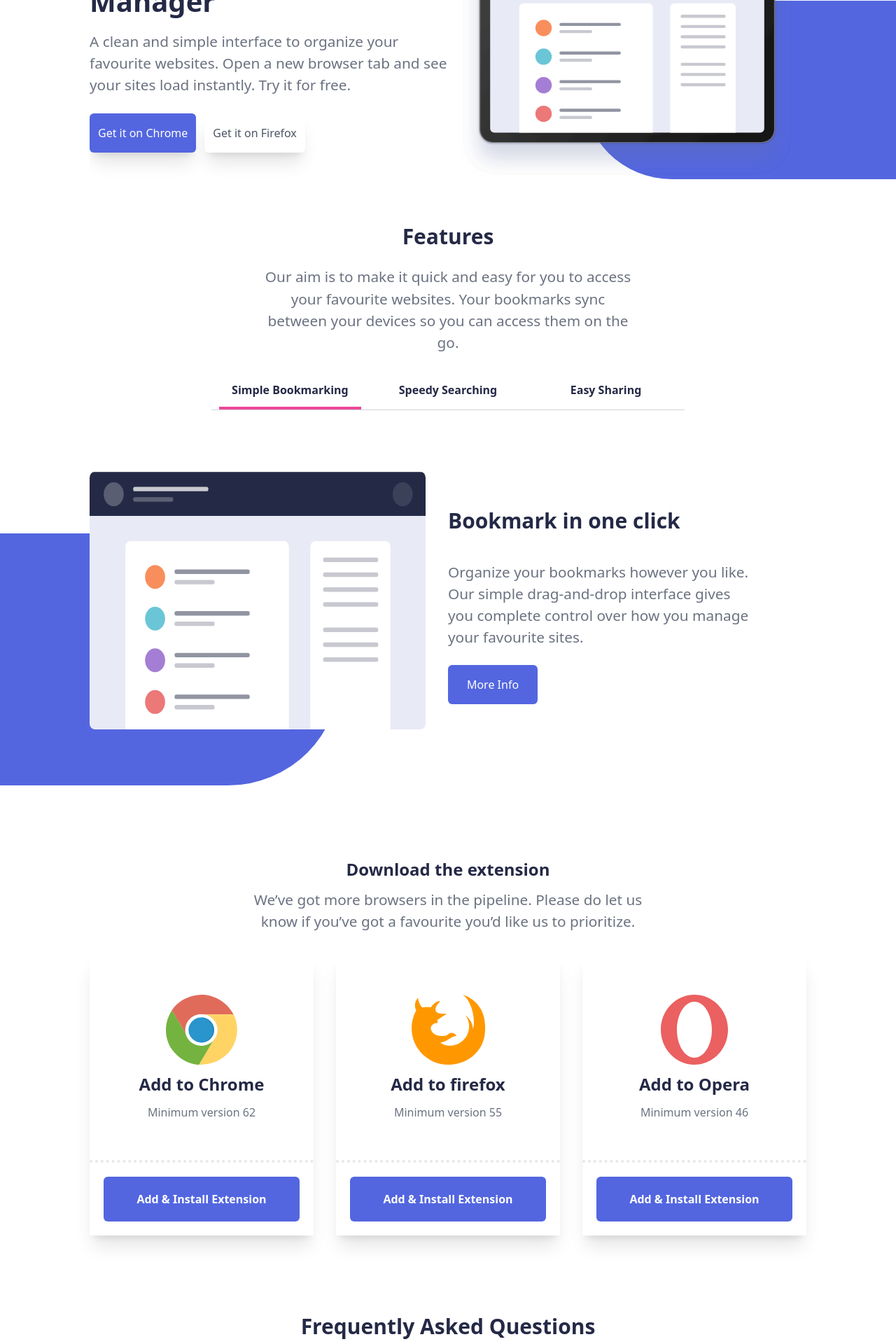
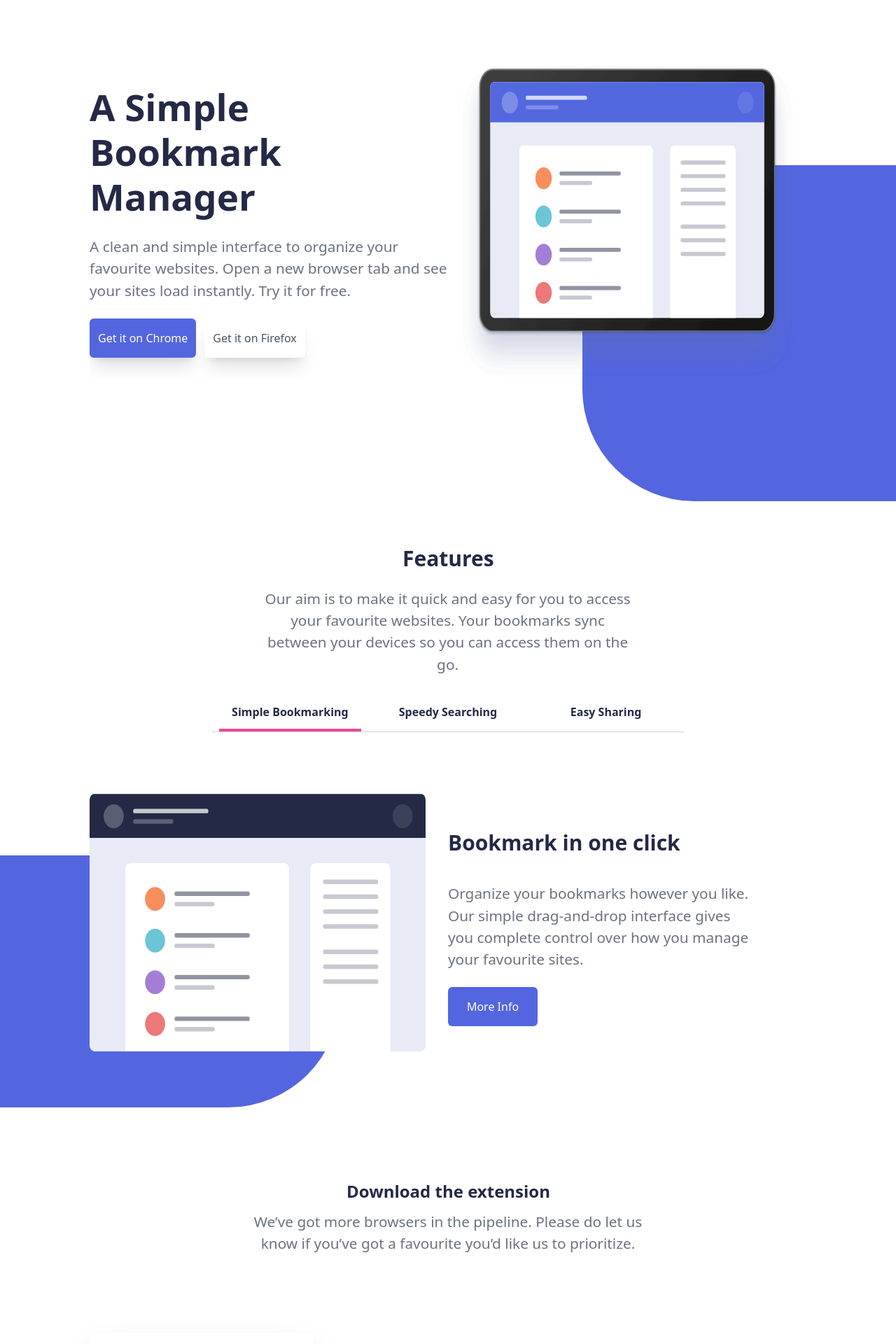
Before and after one commit to AlexisKcc8/landing-page-bookmark, a React (Vite) app: page / in a window 1280 px wide. Shown: the part 180-2100 px from the top of the page at 70% size. Built offline with nearby package versions, Linux system fonts and the light colour scheme.

Commit message:
dependencia animate e intersectionobserver react agregado

```diff
--- a/package.json
+++ b/package.json
@@ -10,8 +10,10 @@
     "preview": "vite preview"
   },
   "dependencies": {
+    "animate.css": "4.1.1",
     "react": "^18.2.0",
-    "react-dom": "^18.2.0"
+    "react-dom": "^18.2.0",
+    "react-intersection-observer": "^9.7.0"
   },
   "devDependencies": {
     "@types/react": "^18.2.43",
--- a/src/App.jsx
+++ b/src/App.jsx
@@ -1,4 +1,4 @@
-import { ContactUs } from "./layouts/ContactUs.JSX";
+import { Contact } from "./layouts/Contact";
 import { Download } from "./layouts/Download";
 import { Features } from "./layouts/Features";
 import { Footer } from "./layouts/Footer";
@@ -15,7 +15,7 @@ function App() {
         <Features />
         <Download />
         <FrequentlyAsked />
-        <ContactUs />
+        <Contact />
         <Footer />
       </main>
     </>
--- a/src/components/CardExtension.jsx
+++ b/src/components/CardExtension.jsx
@@ -5,8 +5,8 @@ export const CardExtension = (props) => {
 
   return (
     <div
-      className={`w-[80%] h-[25rem] flex flex-col shadow-xl ${
-        index > 0 ? `mt-[${(index * 5).toString()}rem]` : ``
+      className={`w-[80%] h-[25rem] flex flex-col shadow-2xl ${
+        index == 1 ? " lg:mt-[5rem]" : index >= 2 ? "lg:mt-[10rem]" : ""
       }`}
     >
       <div className="bg-white flex flex-col justify-center items-center grow">
--- a/src/components/DetailQuestion.jsx
+++ b/src/components/DetailQuestion.jsx
@@ -4,7 +4,10 @@ export const DetailQuestion = (props) => {
   const { Question, Answer } = asked;
 
   return (
-    <details className="group border-0 border-b-2 py-3 w-[95%] cursor-pointer">
+    <details
+      name="info"
+      className="group border-0 border-b-2 py-3 w-[95%] cursor-pointer"
+    >
       <summary className="text-[.85rem] font-semibold text-blue-darker group-open:text-green-500 list-none flex justify-between items-center hover:text-red-400">
         {Question}
         <span className="group-open:hidden mr-4">⬇️</span>
--- /dev/null
+++ b/src/hooks/useIntersectionObserver.jsx
@@ -0,0 +1,36 @@
+import { useEffect, useState, useRef } from "react";
+
+function useIntersectionObserver(options) {
+  const [intersectionEntries, setIntersectionEntries] = useState([]);
+
+  const observer = useRef(null);
+
+  useEffect(() => {
+    observer.current = new IntersectionObserver((entries) => {
+      setIntersectionEntries(entries);
+
+      entries.forEach((entrie) => {
+        entrie.target.classList.add("animate__animated", "animate__backInUp");
+      });
+    }, options);
+
+    return () => {
+      if (observer.current) {
+        observer.current.disconnect();
+      }
+    };
+  }, [observe]);
+
+  function observe(element) {
+    if (observer.current && element) {
+      observer.current.observe(element);
+      return () => {
+        observer.current.unobserve(element);
+      };
+    }
+  }
+
+  return [observe, intersectionEntries];
+}
+
+export default useIntersectionObserver;
--- a/src/layouts/ContactUs.jsx
+++ b/src/layouts/Contact.jsx
@@ -1,4 +1,4 @@
-export const ContactUs = () => {
+export const Contact = () => {
   return (
     <section
       id="section-contact"
--- a/src/layouts/Download.jsx
+++ b/src/layouts/Download.jsx
@@ -1,22 +1,41 @@
+import { useInView } from "react-intersection-observer";
 import { CardExtension } from "../components/CardExtension";
 import { extensions } from "../data/myData";
 export const Download = () => {
+  const { ref, inView } = useInView({
+    /* Optional options */
+    triggerOnce: true,
+    // threshold: 0,
+    rootMargin: "0px",
+  });
   return (
     <section
       id="section-download"
       className=" scroll-mt-20 lg:flex lg:justify-center lg:items-center"
     >
-      <div className="lg:w-[80%]">
+      <div ref={ref} className="lg:w-[80%]">
         <article className="text-center flex flex-col items-center">
-          <h2 className="font-bold text-2xl text-blue-darker mb-3">
+          <h2
+            className={`font-bold text-2xl text-blue-darker mb-3 animate__animated ${
+              inView ? "animate__bounceIn" : ""
+            }`}
+          >
             Download the extension
           </h2>
-          <p className="px-5 text-gray-500 mb-8 lg:w-[60%] lg:text-[1.3rem]">
+          <p
+            className={`px-5 text-gray-500 mb-8 lg:w-[60%] lg:text-[1.3rem] animate__animated ${
+              inView ? "animate__fadeIn" : ""
+            }`}
+          >
             We’ve got more browsers in the pipeline. Please do let us know if
             you’ve got a favourite you’d like us to prioritize.
           </p>
         </article>
-        <article className="flex flex-col justify-center items-center gap-8 lg:flex-row">
+        <article
+          className={`flex flex-col justify-center items-center gap-8 lg:flex-row animate__animated ${
+            inView ? "animate__fadeIn lg:animate__flipInX" : ""
+          }`}
+        >
           {extensions.map((extension, index) => (
             <CardExtension
               key={extension.id}
--- a/src/layouts/Features.jsx
+++ b/src/layouts/Features.jsx
@@ -2,10 +2,17 @@ import { useEffect, useRef } from "react";
 import { ItemLinkSlide } from "../components/ItemLinkSlide";
 import { ItemSlide } from "../components/ItemSlide";
 import { features } from "../data/myData";
+import { useInView } from "react-intersection-observer";
 
 export const Features = () => {
   const itemButton = useRef([]);
   const { itemsButton, itemsSlide } = features;
+  const { ref, inView } = useInView({
+    /* Optional options */
+    triggerOnce: true,
+    // threshold: 0,
+    rootMargin: "-100px 0px",
+  });
 
   useEffect(() => {
     itemButton.current[0].classList.add("before:border-b-4");
@@ -23,17 +30,32 @@ export const Features = () => {
       id="section-features"
       className="scroll-mt-20 flex flex-col justify-start items-center text-center lg:relative "
     >
-      <div className="lg:w-[80%] lg:flex lg:flex-col lg:justify-center lg:items-center">
-        <h2 className="font-bold text-2xl text-blue-darker mt-16 lg:text-3xl">
+      <div
+        ref={ref}
+        className="lg:w-[80%] lg:flex lg:flex-col lg:justify-center lg:items-center"
+      >
+        <h2
+          className={`font-bold text-2xl text-blue-darker mt-16 lg:text-3xl animate__animated ${
+            inView ? "animate__backInUp" : ""
+          }`}
+        >
           Features
         </h2>
-        <p className="my-6 px-5 text-gray-500 lg:w-[55%] lg:text-[1.3rem]">
+        <p
+          className={`my-6 px-5 text-gray-500 lg:w-[55%] lg:text-[1.3rem] animate__animated ${
+            inView ? "animate__zoomIn" : ""
+          }`}
+        >
           Our aim is to make it quick and easy for you to access your favourite
           websites. Your bookmarks sync between your devices so you can access
           them on the go.
         </p>
 
-        <ul className="w-full px-5 lg:flex lg:justify-center lg:w-[70%]">
+        <ul
+          className={`w-full px-5 lg:flex lg:justify-center lg:w-[70%] animate__animated ${
+            inView ? "animate__fadeIn" : ""
+          }`}
+        >
           {itemsButton.map((item, index) => (
             <ItemLinkSlide
               key={item.title}
@@ -45,7 +67,11 @@ export const Features = () => {
           ))}
         </ul>
 
-        <div className="relative w-full h-[30rem] mt-[2rem] mb-[8rem]">
+        <div
+          className={`relative w-full h-[30rem] mt-[2rem] mb-[8rem] animate__animated ${
+            inView ? "animate__fadeIn" : ""
+          }`}
+        >
           <ul className="w-full h-full">
             {itemsSlide.map((item) => (
               <ItemSlide key={item.idSlide} dataFeatures={item} />
--- a/src/layouts/Hero.jsx
+++ b/src/layouts/Hero.jsx
@@ -1,8 +1,10 @@
+import "animate.css";
+
 import { LayerBook } from "../components/LayerBook";
 
 export const Hero = () => {
   return (
-    <section className="flex flex-col justify-center items-center  mt-24  lg:flex-row  lg:relative lg:overflow-hidden">
+    <section className="flex flex-col justify-center items-center  mt-24  lg:flex-row  lg:relative lg:overflow-hidden h-screen">
       <div className="lg:flex lg:w-[80%] overflow-hidden">
         <article className="relative lg:static  flex justify-center overflow-hidden px-4 lg:order-2 lg:w-[50%] ">
           <img
@@ -10,14 +12,14 @@ export const Hero = () => {
             src="/images/illustration-hero.svg"
             alt="illustration-hero"
           />
-          <div className="w-[100%] h-[75%] absolute bottom-0 right-[-18%] lg:right-[-65%] ">
+          <div className="w-[100%] h-[75%] lg:h-[60%] absolute bottom-0 right-[-18%] lg:right-[-65%] ">
             <LayerBook />
           </div>
         </article>
 
         <article className=" text-center my-8 lg:order-1 lg:text-start  lg:w-[50%] ">
-          <h2 className="font-bold text-3xl text-blue-darker lg:text-[2.5rem]">
-            A Simple Bookmark <br className="hidden lg:block" /> Manager
+          <h2 className="font-bold text-3xl text-blue-darker lg:text-[3.3rem] lg:leading-[4rem]">
+            A Simple Bookmark Manager
           </h2>
           <p className="my-6 px-8 lg:px-0 lg:text-[1.3rem] text-gray-500">
             A clean and simple interface to organize your favourite websites.
@@ -25,7 +27,7 @@ export const Hero = () => {
             free.
           </p>
 
-          <div className=" flex justify-center lg:justify-start gap-3">
+          <div className="flex justify-center lg:justify-start gap-3">
             <button className="bg-blue-light text-white px-3 py-4 rounded-md font-medium shadow-xl hover:bg-white hover:border-blue-light hover:border-2 hover:text-blue-light">
               Get it on Chrome
             </button>
--- /dev/null
+++ b/src/layouts/HeroLogic.js
@@ -0,0 +1,3 @@
+export const HeroLogic = () => {
+  return <div>HeroLogic</div>;
+};
```
Also changed, not shown: src/hooks/useToggleNabvar.jsx (renamed from src/hooks/useToggleNabvar.js), 1 other file (tests, documents, lock files or other folders).
